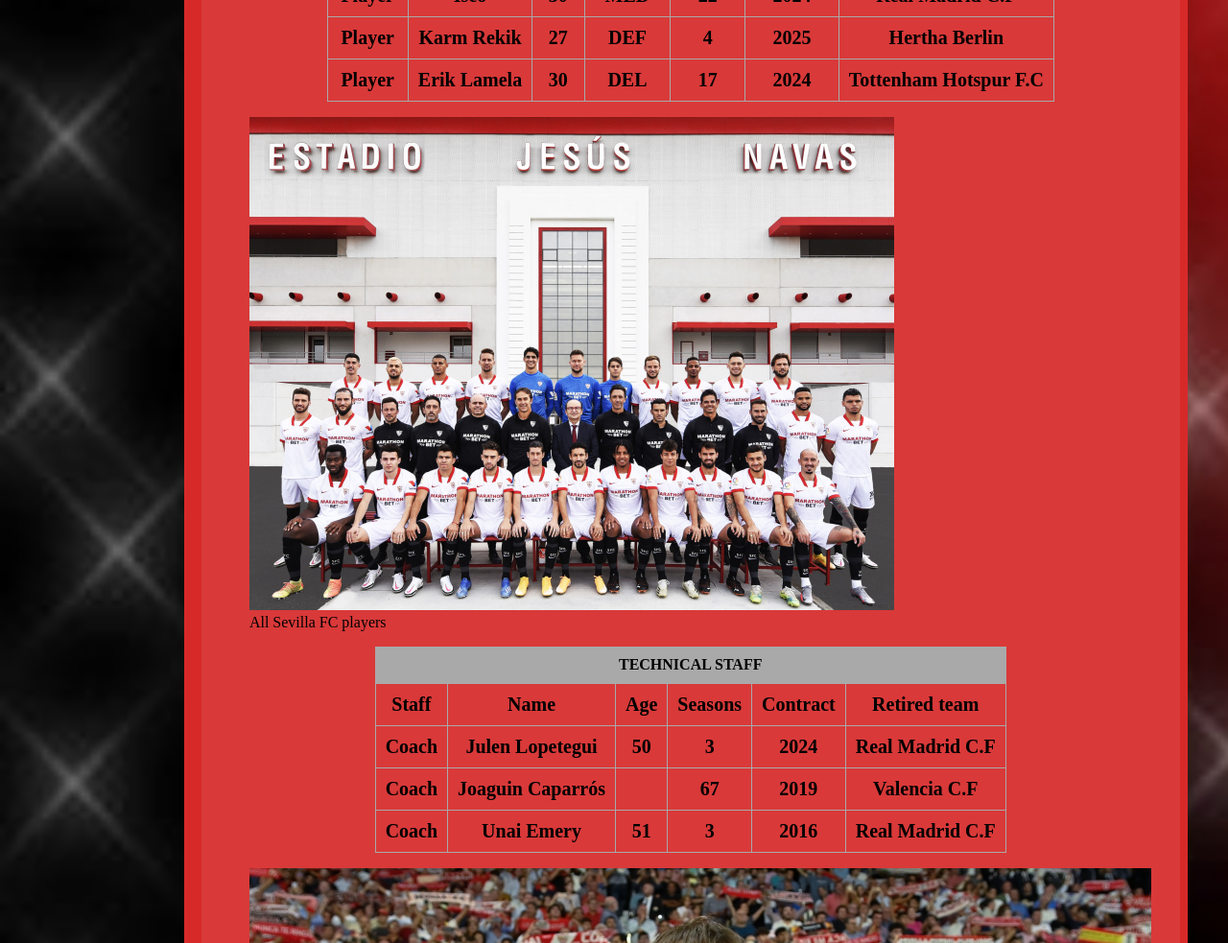
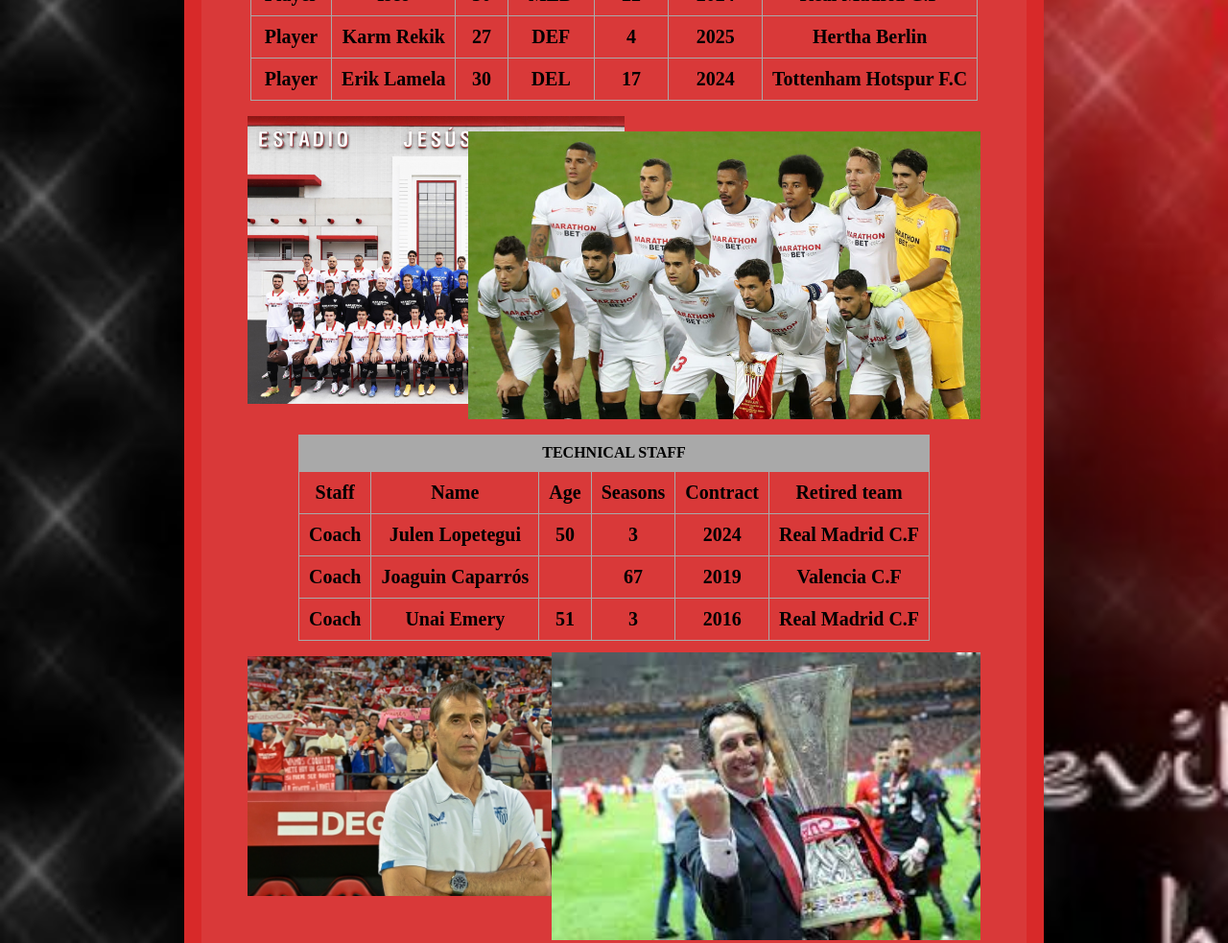
Before and after one commit to carmol02/11-carles-mlins, a plain HTML site: page Plantilla.html in a window 1280 px wide. Shown: the part 480-1463 px from the top of the page at 96% size. Drawn offline with Linux system fonts and the light colour scheme; a web font is replaced by a local one.

Commit message:
Add files via upload
updoad

```diff
--- a/Plantilla.html
+++ b/Plantilla.html
@@ -10,7 +10,8 @@
     <link href="https://fonts.googleapis.com/css2?family=Poppins:ital@1&display=swap" rel="stylesheet">
     <link rel="preconnect" href="https://fonts.googleapis.com">
     <link rel="preconnect" href="https://fonts.gstatic.com" crossorigin>
-    <link href="https://fonts.googleapis.com/css2?family=Chivo+Mono:wght@100&family=Lora:ital@0;1&family=Monoton&family=PT+Mono&family=Roboto:wght@100;300&display=swap"
+    <link
+        href="https://fonts.googleapis.com/css2?family=Chivo+Mono:wght@100&family=Lora:ital@0;1&family=Monoton&family=PT+Mono&family=Roboto:wght@100;300&display=swap"
         rel="stylesheet">
 </head>
 
@@ -124,10 +125,14 @@
 
 
 
-                <figure>
-                    <img src="Imagenes/Plantilla.jpg" alt="Plantilla.jpg" />
-                    <figcaption>All Sevilla FC players</figcaption>
+                <figure class="foto">
+                    <img id="players" src="Imagenes/Plantilla.jpg" alt="Plantilla.jpg" />
                 </figure>
+                <figure class="jugadores">
+                    <img id="jugadores" src="/Imagenes/jugadores.jpg" alt="jugadores.jpg" />
+                </figure>
+
+
                 <table class="default">
                     <caption>Technical staff</caption>
                     <tr>
@@ -164,11 +169,12 @@
                     </tr>
 
                 </table>
-                <figure>
-                    <img src="Imagenes/Lopetegui entrenador.jpg" alt="  Lopetegui.jpeg">
-                    <figcaption>Julen Lopetegui-The best coach of Seville</figcaption>
+                <figure class="lopetegui">
+                    <img id="lopetegui" src="Imagenes/Lopetegui entrenador.jpg" alt="Lopetegui.jpeg">
                 </figure>
-
+                <figure class="unaiemery">
+                    <img id="unaiemery" src="/Imagenes/unaiemery.jpeg" alt="unaiemery.jpeg">
+                </figure>
 
             </section>
 
--- a/style/style.css
+++ b/style/style.css
@@ -238,6 +238,36 @@ footer p {
   color: red;
 }
 
-header{
+header {
   background-color: black;
 }
+
+.foto {
+  display: flex;
+  justify-content: left;
+  height: 300px;
+  border:
+
+}
+
+.lopetegui {
+  display: flex;
+  justify-content:left;
+  height: 250px;
+
+}
+
+.unaiemery{
+  display: flex;
+  justify-content:right;
+  height: 300px;
+  margin-top: -270px;
+
+}
+.jugadores {
+  display: flex;
+  justify-content: right;
+  height: 300px;
+  margin-top: -300px;
+
+}
```
Also changed, not shown: Index.html (+1 -1 lines), Imagenes/jugadores.jpg (added), Imagenes/unaiemery.jpeg (added).
